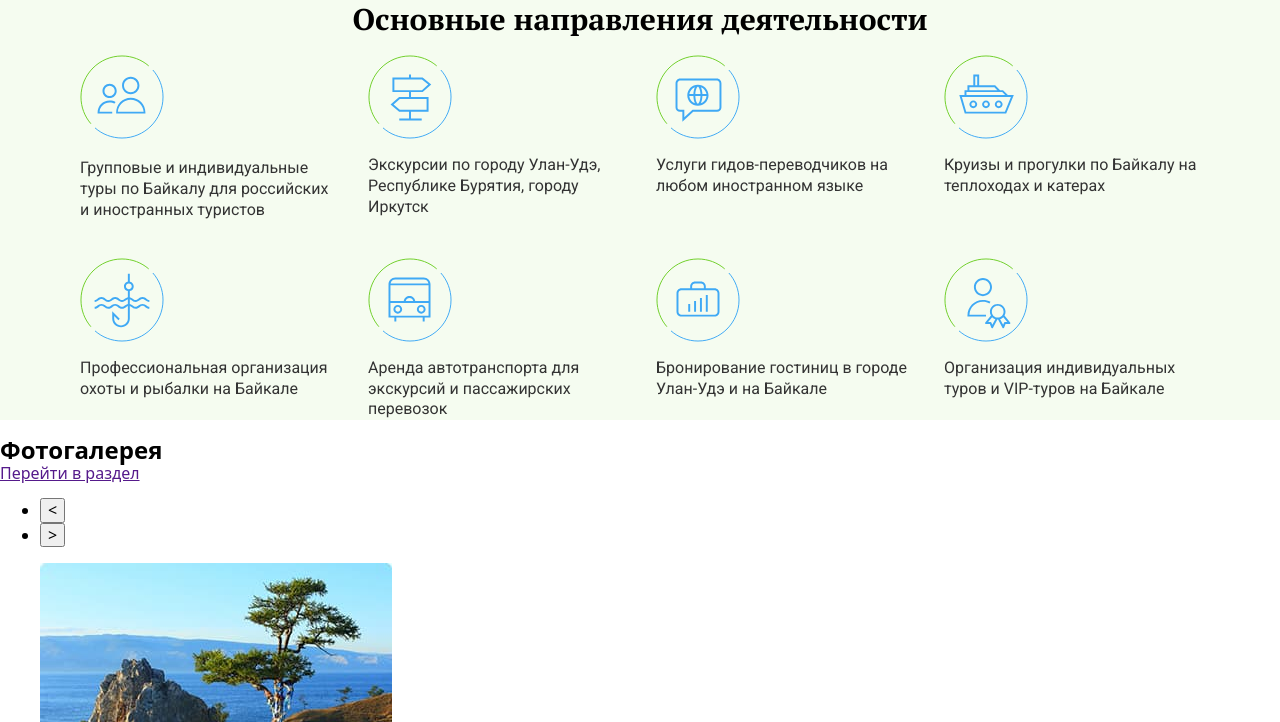
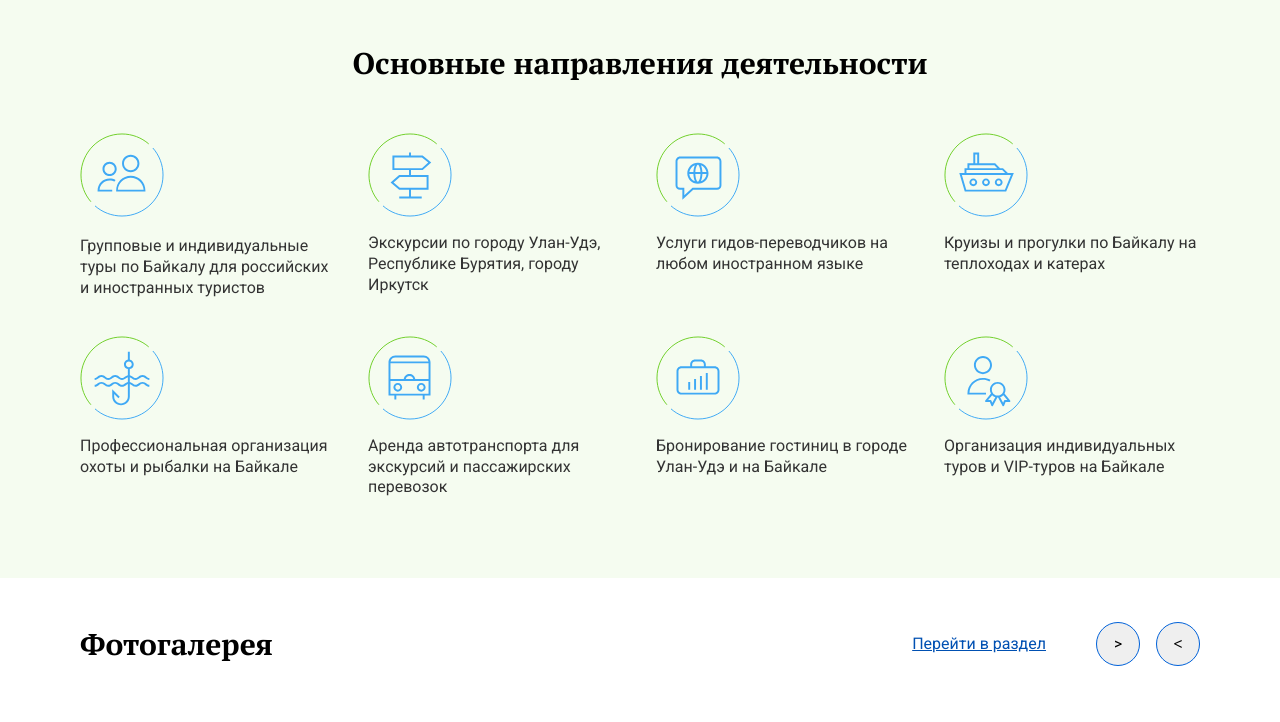
Before and after one commit to KOLT5885/baikal-rest, a plain HTML site: page index.html in a window 1280 px wide. Shown: the top 722 px of the page. Drawn offline with nearby package versions, Linux system fonts and the light colour scheme.

Commit message:
baikal-2

```diff
--- a/css/styles.css
+++ b/css/styles.css
@@ -40,6 +40,8 @@ p {
   margin-left: auto;
   margin-right: auto;
   width: 1120px;
+  padding-top: 44px;
+  padding-bottom: 80px;
 }
 
 .main-directions-title {
@@ -50,11 +52,15 @@ p {
   line-height: 1.3;
   text-align: center;
   color: #000000;
+  margin-bottom: 50px;
 }
 
 .main-directions-list {
-  display: flex;
-  flex-wrap: wrap;
+  display: grid;
+  grid-template-columns: repeat(4, 1fr);
+  row-gap: 37px;
+  column-gap: 32px;
+
   list-style: none;
   padding-left: 0px;
 }
@@ -63,22 +69,6 @@ p {
   display: inline-block;
   width: 256px;
 }
-
-.main-directions-list-item:not(:nth-child(4n + 4)) {
-  margin-right: 32px;
-}
-
-.main-directions-list-item:not(:nth-child(n + 4)) {
-  margin-bottom: 37px;
-}
-
-/* .main-directions-list-item::before {
-  content: '';
-  display: block;
-  width: 84px;
-  height: 84px;
-  margin-bottom: 16px;
-} */
 
 .main-directions-list-item.item-1::before {
   content: '';
@@ -168,3 +158,72 @@ p {
   line-height: 1.3;
   color: #333333;
 }
+
+.photo-gallery {
+  padding: 44px 0 80px;
+}
+
+.photo-gallery-container {
+  width: 1120px;
+  margin: 0 auto;
+}
+.photo-gallery-menu {
+  display: flex;
+  justify-content: flex-end;
+  align-items: center;
+}
+.photo-gallery-menu-link {
+  font-family: Roboto;
+  font-size: 16px;
+  line-height: 1.18;
+  text-decoration-line: underline;
+  color: #0050b2;
+  margin-right: 50px;
+}
+.photo-gallery-box {
+  display: flex;
+  justify-content: space-between;
+  align-items: center;
+  margin-bottom: 59px;
+}
+.photo-gallery-menu-list {
+  display: flex;
+}
+
+ul {
+  list-style: none;
+  margin: 0;
+  padding: 0;
+}
+.photo-gallery-menu-list-item {
+  font-family: Roboto;
+  font-size: 16px;
+  line-height: 1.18;
+  text-decoration-line: underline;
+  color: #0050b2;
+  margin-right: 16px;
+}
+
+.photo-gallery-title {
+  font-family: PT Serif;
+  font-style: normal;
+  font-weight: bold;
+  font-size: 30px;
+  line-height: 1.3;
+  color: #000000;
+}
+.photo-gallery-gallery-list {
+  display: grid;
+  grid-template-columns: repeat(3, 1fr);
+  gap: 32px;
+}
+
+.photo-gallery-menu-list-button {
+  width: 44px;
+  height: 44px;
+
+  border: 1px solid #0061d9;
+  box-sizing: border-box;
+  border-radius: 22px;
+  transform: rotate(-180deg);
+}
--- a/index.html
+++ b/index.html
@@ -49,6 +49,7 @@
 
 <section class="photo-gallery">
     <div class="photo-gallery-container">
+        <div class="photo-gallery-box">
             <h2 class="photo-gallery-title">Фотогалерея</h2>
             <div class="photo-gallery-menu">
                 <a href="" class="photo-gallery-menu-link">Перейти в раздел</a>
@@ -60,6 +61,7 @@
                         <button type="button" class="photo-gallery-menu-list-button">&gt;</button>
                     </li>
                 </ul>
+            </div>
         </div>
         <ul class="photo-gallery-gallery-list">
             <li class="photo-gallery-gallery-item">
@@ -84,7 +86,6 @@
 
     </div>
 </section>
-
     </main>
 
 </body>
```
Lines whose indentation alone changed are shown as unchanged.
